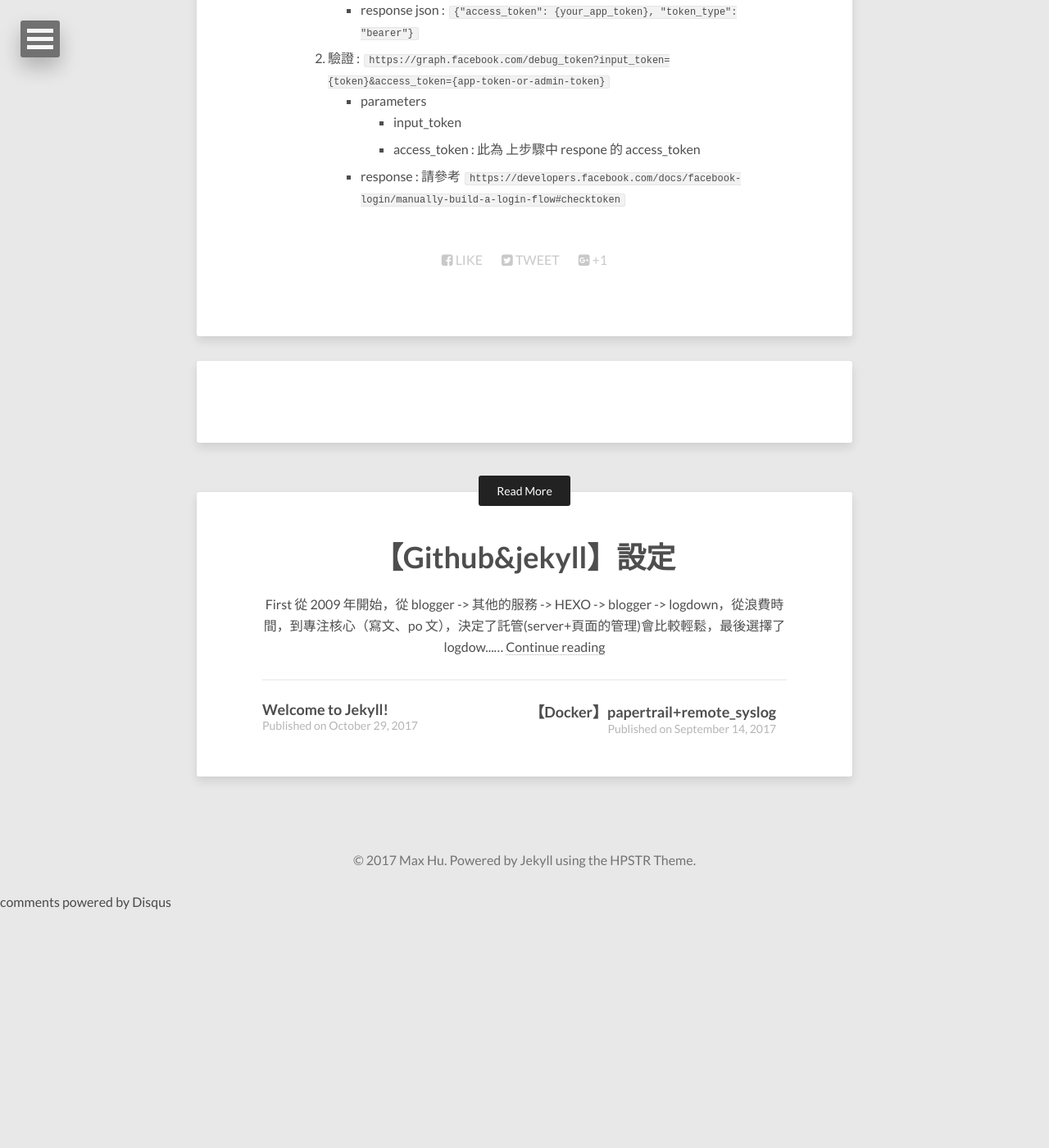
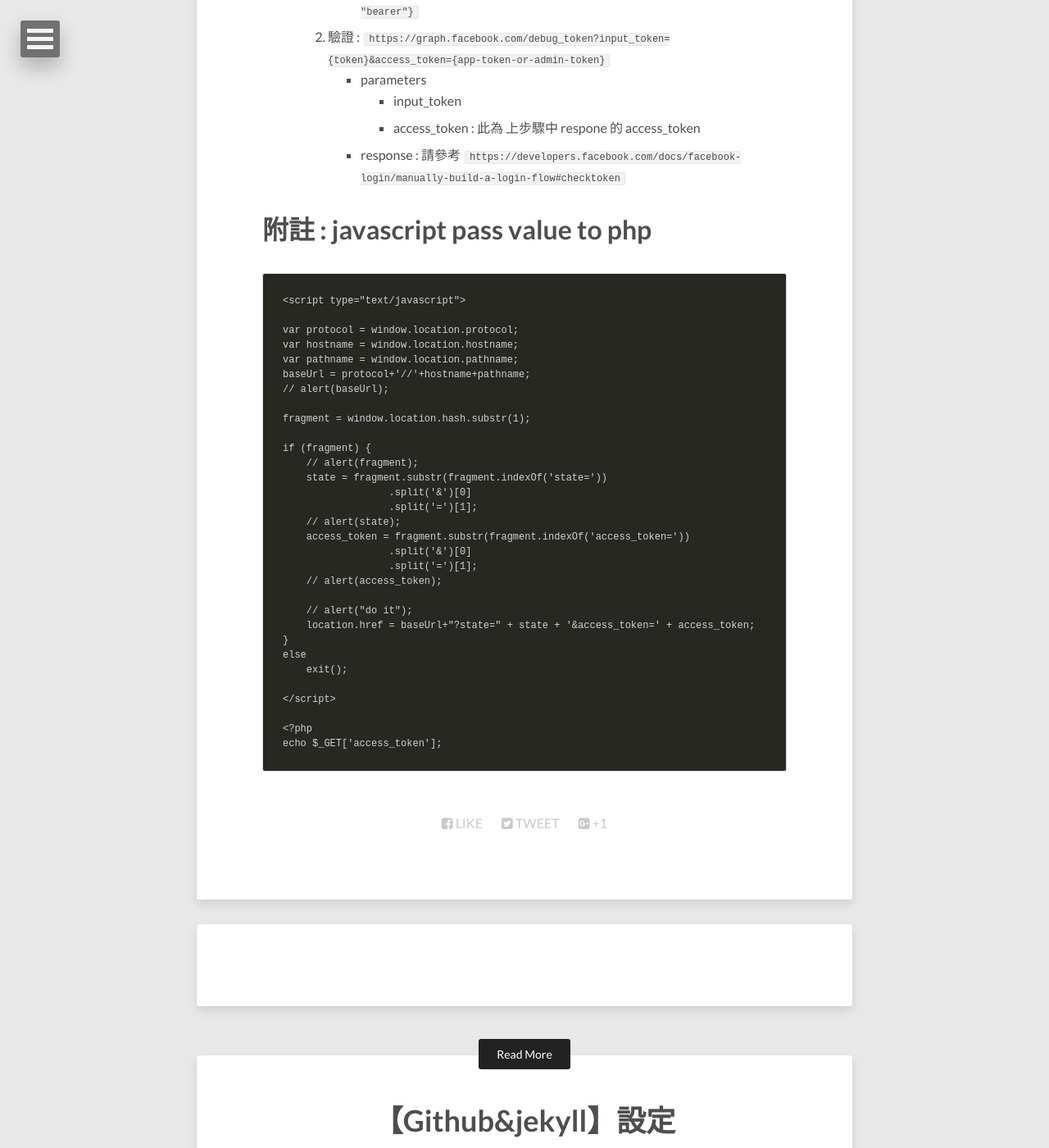
Before and after one commit to jhaoheng/blogpost, a Jekyll site: the page built from _posts/2017-10-30-【facebook】進階：登入.md, in a window 1280 px wide and 1400 px high, scrolled down 2308 px. Shown: the whole window at 82% size. Built offline with Jekyll 4.4.1, drawn with Linux system fonts in a browser that asks for light colours; nearby versions of some CDN libraries; comment, search, counter and statistics services are not loaded; before the commit the page ends 3417 px from its top, so only the background shows below that; some of the changed text lies outside the part shown.

Commit message:
update post

````diff
--- a/_posts/2017-10-30-【facebook】進階：登入.md
+++ b/_posts/2017-10-30-【facebook】進階：登入.md
@@ -35,7 +35,8 @@
 		- parameters
 			- input_token
 			- access_token : 此為 上步驟中 respone 的 access_token
-		- response : 請參考 `https://developers.facebook.com/docs/facebook-login/manually-build-a-login-flow#checktoken`
+		- response : 請參考 **附註:javascript pass value to php**
+
 
 ## 先取得 code -> 使用 code 來取得 token -> 驗證 token
 1. `https://www.facebook.com/v2.10/dialog/oauth?client_id={your_app_id}&redirect_uri={redirect_url}`
@@ -62,3 +63,39 @@
 			- input_token
 			- access_token : 此為 上步驟中 respone 的 access_token
 		- response : 請參考 `https://developers.facebook.com/docs/facebook-login/manually-build-a-login-flow#checktoken`
+
+
+# 附註 : javascript pass value to php
+```
+<script type="text/javascript">
+
+var protocol = window.location.protocol;
+var hostname = window.location.hostname;
+var pathname = window.location.pathname;
+baseUrl = protocol+'//'+hostname+pathname;
+// alert(baseUrl);
+
+fragment = window.location.hash.substr(1);
+
+if (fragment) {
+    // alert(fragment);
+    state = fragment.substr(fragment.indexOf('state='))
+                  .split('&')[0]
+                  .split('=')[1];
+    // alert(state);
+    access_token = fragment.substr(fragment.indexOf('access_token='))
+                  .split('&')[0]
+                  .split('=')[1];
+    // alert(access_token);
+
+    // alert("do it");
+    location.href = baseUrl+"?state=" + state + '&access_token=' + access_token;
+}
+else
+    exit();
+
+</script>
+
+<?php
+echo $_GET['access_token'];
+```
````
